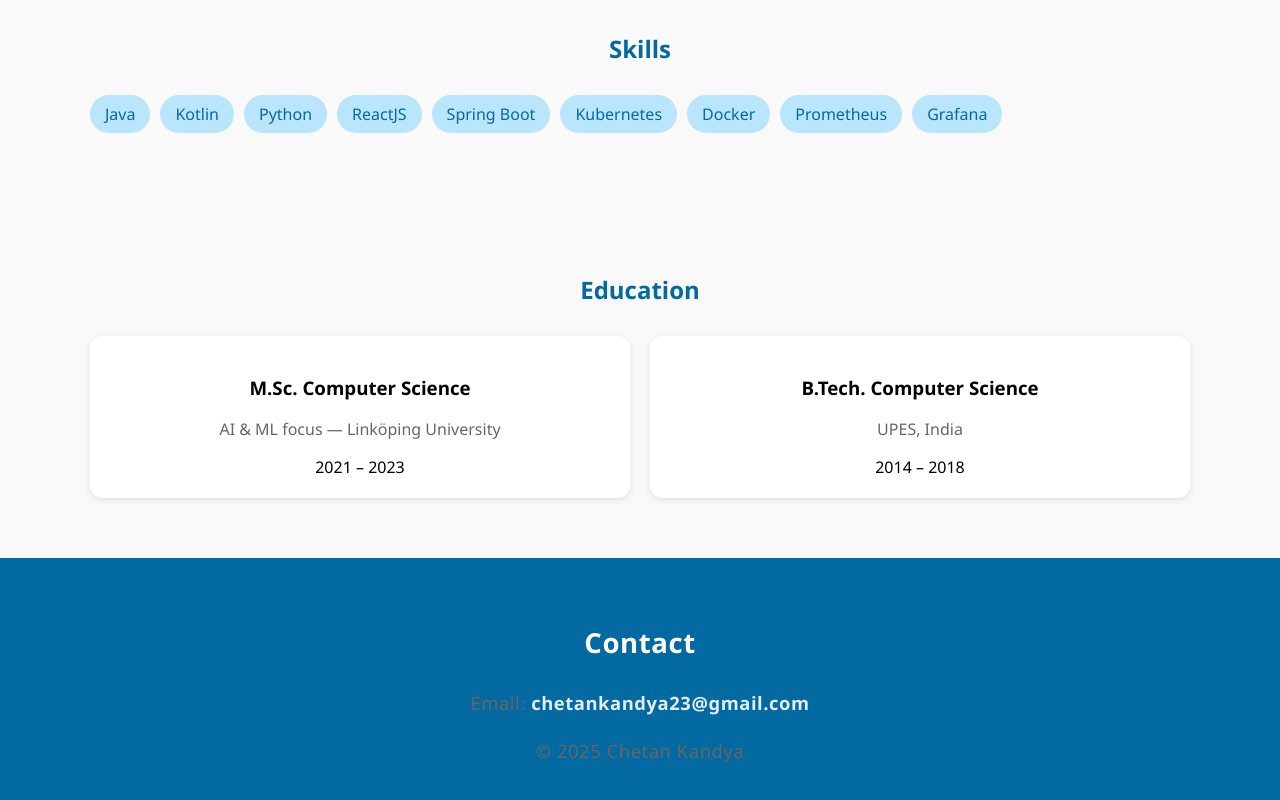
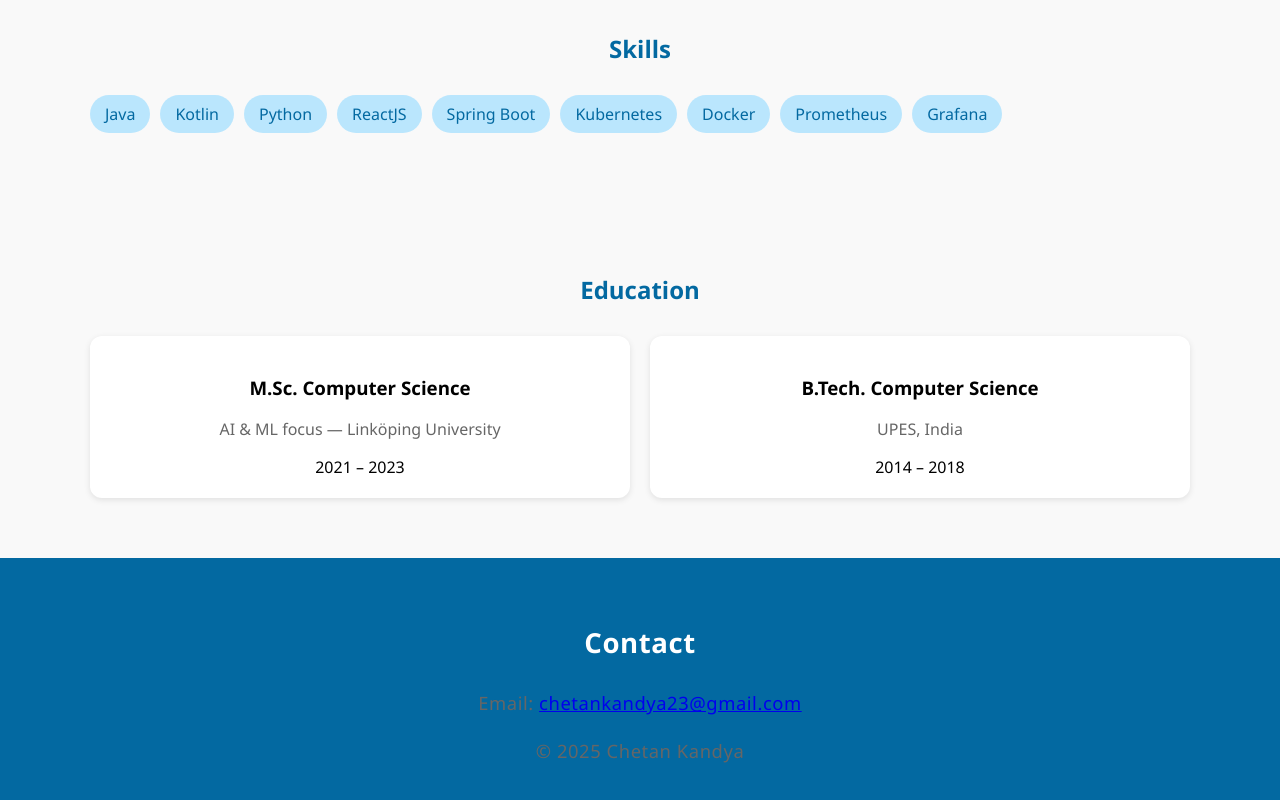
Before and after one commit to chetankandya/CV, a React (Create React App) app: page / in a window 1280 px wide. Shown: the part 1955-2755 px from the top of the page. Built offline with nearby package versions, Linux system fonts and the light colour scheme.

Commit message:
Improved CSS and updated info

```diff
--- a/src/CV.css
+++ b/src/CV.css
@@ -151,16 +151,6 @@ body {
   line-height: 1.6;
 }
 
-.footer a {
-  color: #e2ebf0;
-  text-decoration: none;
-  font-weight: 600;
-}
-
-.footer a:hover {
-  text-decoration: underline;
-}
-
 /* Animations */
 .fade-in {
   animation: fadeInUp 0.8s ease forwards;
```
